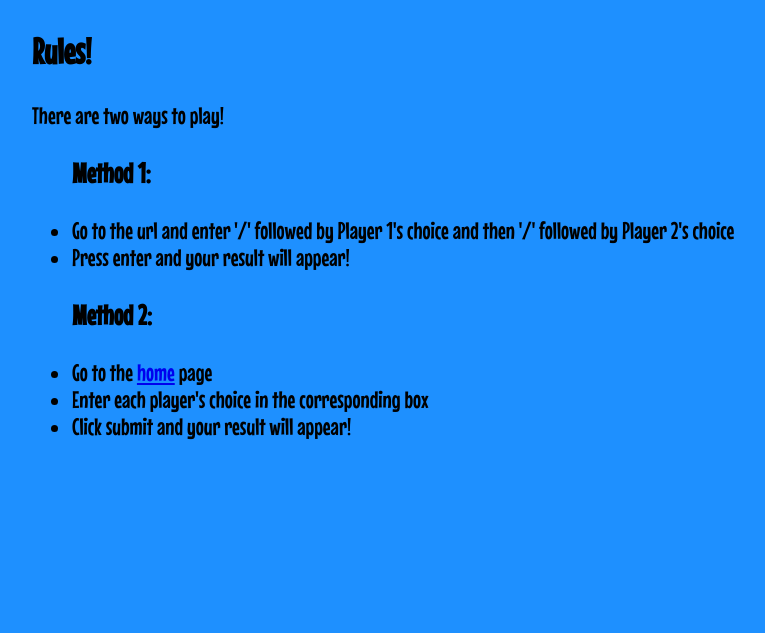
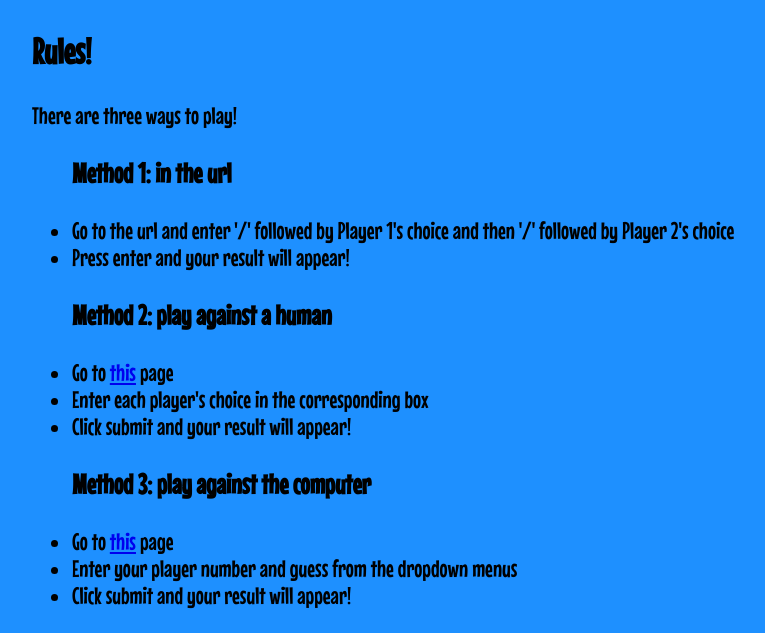
Before and after one commit to AndrewCalder95/week3_homework, a Flask app: page /rules in a window 1280 px wide. Shown: the part 208-841 px from the top of the page, without its empty margins (96-861 px from the left). Before the commit the page ends 648 px from the top, so only its background shows below. Run offline with Flask 2, Linux system fonts and the light colour scheme.

Commit message:
homework done

```diff
--- a/templates/base.html
+++ b/templates/base.html
@@ -9,7 +9,7 @@
     <link href="https://fonts.googleapis.com/css2?family=Luckiest+Guy&display=swap" rel="stylesheet">
     <link href="https://fonts.googleapis.com/css2?family=Mouse+Memoirs&display=swap" rel="stylesheet">
     <link rel="stylesheet" href="{{url_for('static', filename='css/styles.css')}}">
-    <title>ROCK PAPER SCISSORS</title>
+    <title>Rock, Paper, Scissors</title>
 </head>
 
 <body>
--- a/templates/homepage.html
+++ b/templates/homepage.html
@@ -8,7 +8,7 @@
     <link rel="preconnect" href="https://fonts.gstatic.com" crossorigin>
     <link href="https://fonts.googleapis.com/css2?family=Luckiest+Guy&display=swap" rel="stylesheet">
     <link rel="stylesheet" href="{{url_for('static', filename='css/styles.css')}}">
-    <title>ROCK PAPER SCISSORS</title>
+    <title>Rock, Paper, Scissors</title>
 </head>
 
 <body class = "main_homepage" >
--- a/templates/play.html
+++ b/templates/play.html
@@ -3,6 +3,8 @@
 {% block content %}
 
 <main>
+
+<h3>Enter your choices below:</h3>
 <form method="POST">
     <ul>
         <li>
--- a/templates/welcome.html
+++ b/templates/welcome.html
@@ -6,20 +6,26 @@
 
 <h2> Rules! </h2>
 
-<p>There are two ways to play!</p>
+<p>There are three ways to play!</p>
 <ul>
-    <h3> Method 1: </h3>
+    <h3> Method 1: in the url</h3>
     <li> Go to the url and enter '/' followed by Player 1's choice and then '/' followed by Player 2's choice </li>
     <li> Press enter and your result will appear!</li>
 </ul>
 
 <ul>
-    <h3> Method 2: </h3>
-    <li> Go to the <a href="/visualgame">home</a> page </li>
+    <h3> Method 2: play against a human</h3>
+    <li> Go to <a href="/visualgame">this</a> page </li>
     <li> Enter each player's choice in the corresponding box</li>
     <li> Click submit and your result will appear!</li>
 </ul>
 
+<ul>
+    <h3> Method 3: play against the computer</h3>
+    <li> Go to <a href="/play">this</a> page </li>
+    <li> Enter your player number and guess from the dropdown menus</li>
+    <li> Click submit and your result will appear!</li>
+</ul>
 </main>
 {% endblock %}
 
```
Also changed, not shown: models/game.py (+0 -20 lines).
